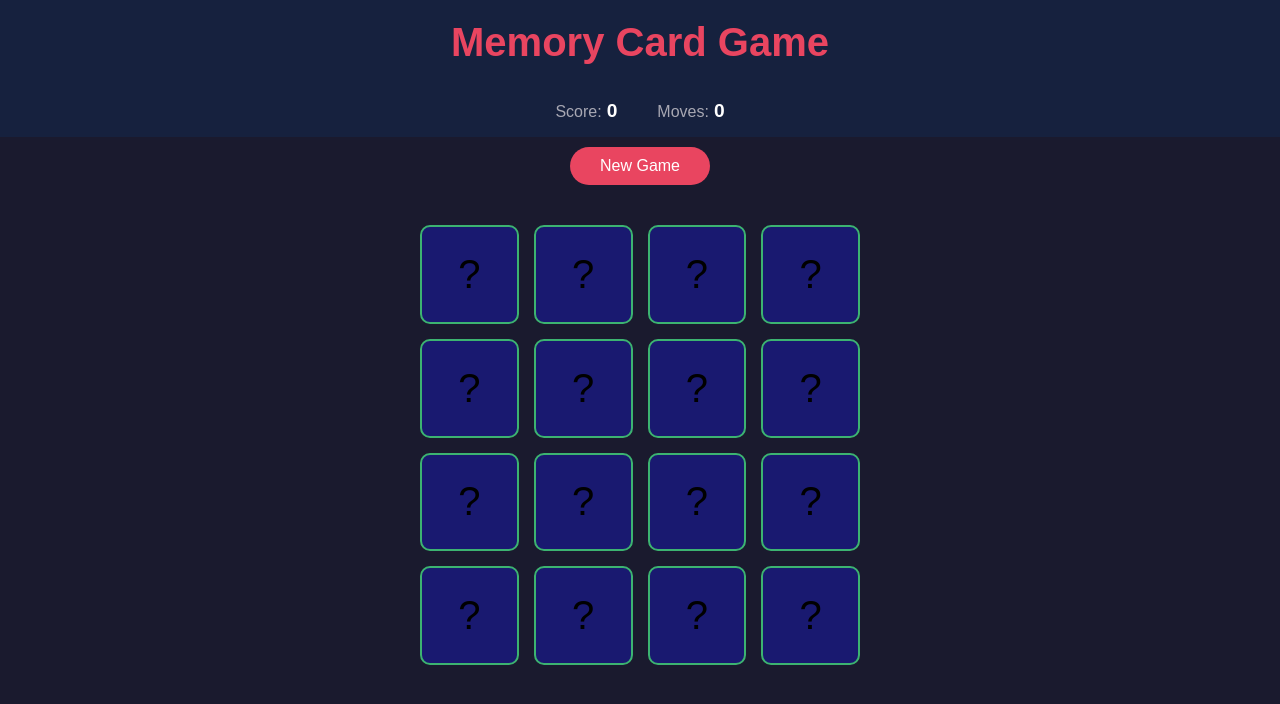
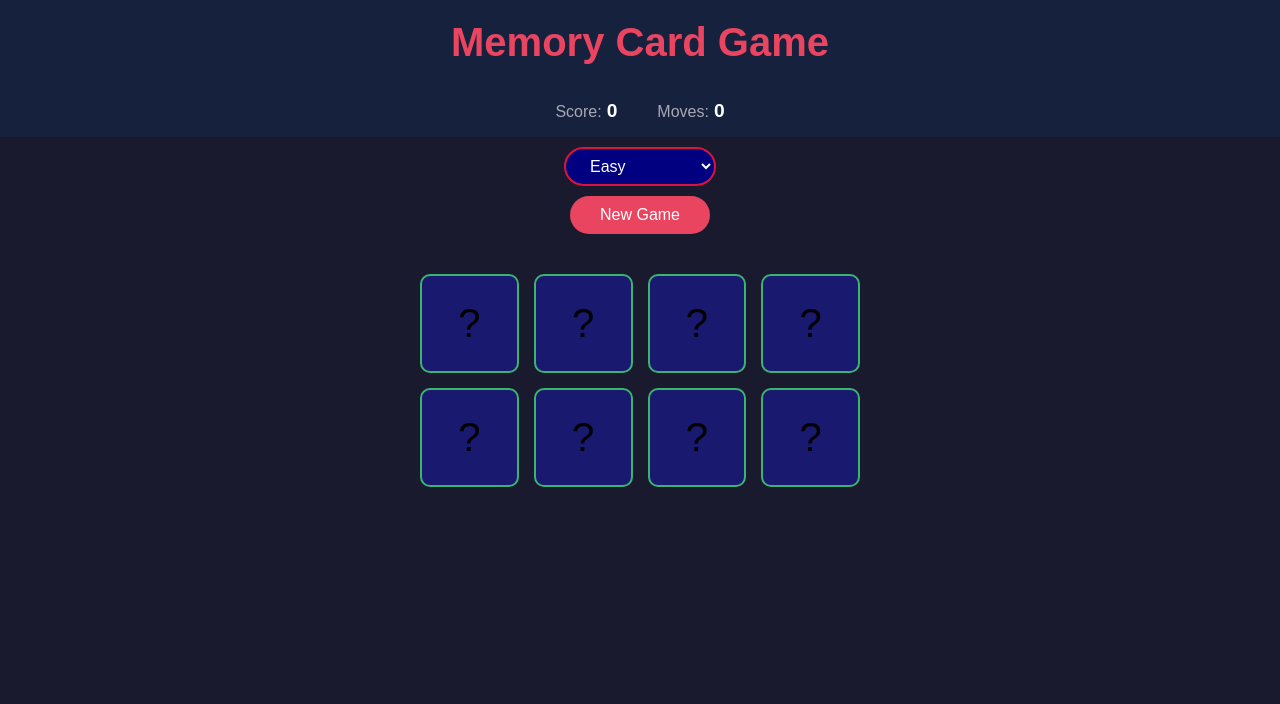
Before and after one commit to Praveen-tej/Memory-card-game, a React (Vite) app: page /game in a window 1280 px wide. Shown: the top 704 px of the page. Built offline with nearby package versions, Linux system fonts and the light colour scheme.

Commit message:
Added Difficulty levels

```diff
--- a/src/App.jsx
+++ b/src/App.jsx
@@ -31,9 +31,22 @@ function App() {
   const [flippedCards, setFlippedCards] = useState([]);
   const [isWon, setIsWon] = useState(false);
   const [isDisabled, setIsDisabled] = useState(false);
+  const [difficulty, setDifficulty] = useState("Easy");
 
-  const newGame = () => {
-    const startingCards = cardValues.map((value, index) => ({
+  const newGame = (level) => {
+    const currentDifficulty = level || difficulty;
+
+    let selectedCards;
+    if (currentDifficulty === "Easy") {
+      const unique = cardValues.slice(0, 4);
+      selectedCards = [...unique, ...unique];
+    } else if (currentDifficulty === "Medium") {
+      const unique = cardValues.slice(0, 6);
+      selectedCards = [...unique, ...unique];
+    } else {
+      selectedCards = cardValues.slice(0, 16);
+    }
+    const startingCards = selectedCards.map((value, index) => ({
       id: index,
       value,
       isFlipped: false,
@@ -56,7 +69,6 @@ function App() {
 
   useEffect(() => {
     if (flippedCards.length === 2) {
-      //here setisDisabled(true)
       setIsDisabled(true);
       setMoves((prev) => prev + 1);
       if (flippedCards[0].value === flippedCards[1].value) {
@@ -70,6 +82,7 @@ function App() {
           }
         });
         setCards(updatedCards);
+        setIsDisabled(false);
         if (updatedCards.every((c) => c.isMatched)) {
           setIsWon(true);
         }
@@ -111,9 +124,19 @@ function App() {
     setFlippedCards([...flippedCards, card]);
   };
 
+  const changeDifficulty = (level) => {
+    setDifficulty(level);
+    newGame(level);
+  };
+
   return (
     <>
-      <Header scores={scores} moves={moves} onReset={newGame} />
+      <Header
+        scores={scores}
+        moves={moves}
+        onReset={newGame}
+        onDifficultyChange={changeDifficulty}
+      />
 
       {isWon && <div className="win-message">🎉 You Win!</div>}
 
--- a/src/components/Header.jsx
+++ b/src/components/Header.jsx
@@ -1,4 +1,4 @@
-export default function Header({scores,moves , onReset}){
+export default function Header({scores, moves , onReset , onDifficultyChange , difficulty}){
     return (
         <div>
             <div className="game-header">
@@ -14,6 +14,12 @@ export default function Header({scores,moves , onReset}){
                     <span className="stat-value">{moves}</span>
                 </div>
             </div>
+            <select  className="difficulty-select" value={difficulty} onChange={(e) => onDifficultyChange(e.target.value)} >
+                <option disabled>Select Level</option>
+                <option>Easy</option>
+                <option>Medium</option>
+                <option>Hard</option>
+            </select>
             <button  onClick={onReset} className="reset-btn">New Game</button>
         </div>
     )
--- a/src/index.css
+++ b/src/index.css
@@ -128,3 +128,26 @@ body {
   padding: 20px;
   animation: shake 1s infinite;
 }
+
+.difficulty-select {
+  display: block;
+  margin: 10px auto;
+  padding: 8px 20px;
+  background-color: navy;
+  color: white;
+  border: 2px solid crimson;
+  border-radius: 25px;
+  font-size: 16px;
+  cursor: pointer;
+  outline: none;
+}
+
+.difficulty-select option {
+  background-color: navy;
+  color: white;
+  padding: 10px;
+}
+
+.difficulty-select:hover {
+  background-color: darkblue;
+}
```
